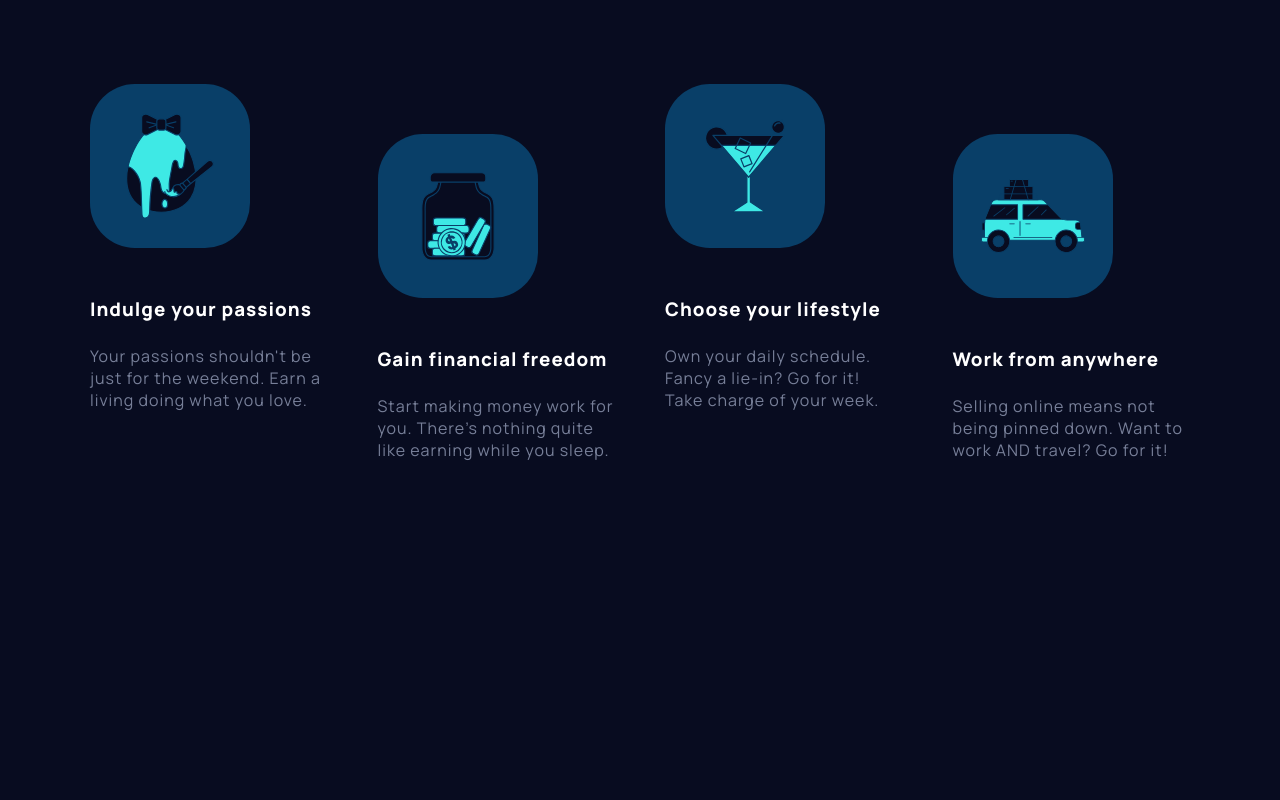
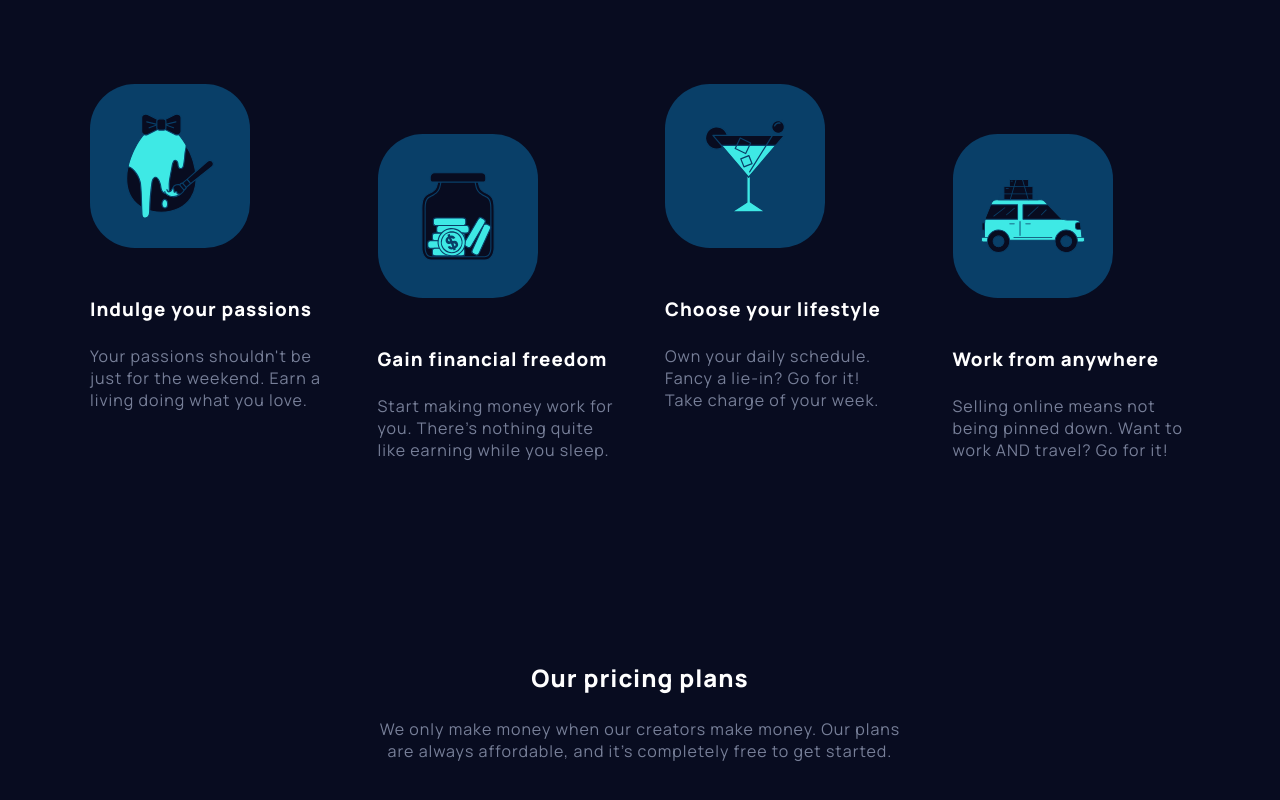
Before and after one commit to Salarmrd/maker-pre-launch, a React (Create React App) app: page / in a window 1280 px wide. Shown: the part 746-1546 px from the top of the page. Before the commit the page ends 1287 px from the top, so only its background shows below. Built offline with nearby package versions, Linux system fonts and the light colour scheme.

Commit message:
third div added

```diff
--- a/src/App.js
+++ b/src/App.js
@@ -73,6 +73,19 @@ function App() {
           </p>
         </div>
       </div>
+      <div className="third">
+        <div className="pricing">
+          <h2>Our pricing plans</h2>
+          <p>
+            We only make money when our creators make money. Our plans are
+            always affordable, and it’s completely free to get started.
+          </p>
+          <div className="plans">
+            <div className="free"></div>
+            <div className="monthly"></div>
+          </div>
+        </div>
+      </div>
     </div>
   );
 }
--- a/src/App.scss
+++ b/src/App.scss
@@ -6,6 +6,10 @@ body {
   background-color: var(--background-color);
   font-family: var(--font);
   letter-spacing: 1px;
+  p{
+    color: var(--body-color);
+    size: 15px;
+  }
   .App {
     nav {
       max-width: 1100px;
@@ -30,9 +34,7 @@ body {
         margin: 0 500px 25px 500px;
       }
       p {
-        color: var(--body-color);
         line-height: 25px;
-        size: 15px;
         text-align: center;
         margin: 0 450px;
       }
@@ -50,7 +52,6 @@ body {
       margin: 100px auto 0px auto;
       gap: 50px;
 
-    }
       .column {
         flex: 20%;
         display: flex;
@@ -61,10 +62,7 @@ body {
           margin-bottom: 23px;
           size: 18px;
         }
-      p{
-        color: var(--body-color);
-        size: 15px;
-      }
+
         &.up {
           margin-top: 50px;
         }
@@ -79,4 +77,19 @@ body {
         }
       }
     }
+    .third {
+      display: flex;
+      justify-content: center;
+      align-items: center;
+      margin-top: 200px;
+      .pricing {
+        text-align: center;
+        width: 550px;
+        h2 {
+          color: var(--header-color);
+          margin-bottom: 24px;
         }
+      }
+    }
+  }
+}
```
Also changed, not shown: 2 other files (tests, documents, lock files or other folders). Lines whose indentation alone changed are shown as unchanged.
